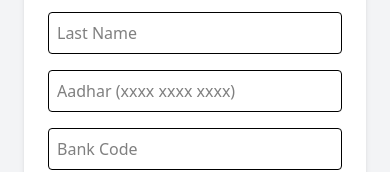
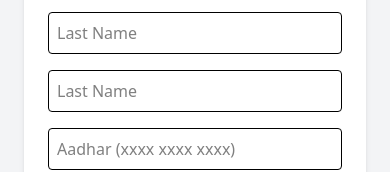
Before and after one commit to KuNaLcoder2003/dynamic_id_card, a React app in the folder frontend/: page / in a window 390 px wide. Shown: the part 214-386 px from the top of the page. Built offline with nearby package versions, Linux system fonts and the light colour scheme; no server answers; the HTML template or start-up script is replaced by a standard one.

Commit message:
adding mobile number input tag

```diff
--- a/frontend/src/components/SignupFrom.tsx
+++ b/frontend/src/components/SignupFrom.tsx
@@ -13,6 +13,7 @@
     const [bank_code, set_bank_code] = useState<string>("")
     const [branches, setBranches] = useState<any[]>([])
     const [selectedBranch, setSelectedBranch] = useState<string>("")
+    const [mobile, setMobile] = useState<string>("")
     const navigate = useNavigate();
 
     const handlePhotoChange = (e: any) => {
@@ -56,6 +57,7 @@
         formData.append("avatar", photo[0]);
         formData.append("bank_code", bank_code);
         formData.append("branch_code", selectedBranch)
+        formData.append("mobile_number", mobile)
         setLoading(true);
 
         try {
@@ -120,6 +122,14 @@
                 />
                 <input
                     type="text"
+                    placeholder="Last Name"
+                    value={mobile}
+                    onChange={(e) => setMobile(e.target.value)}
+                    className="border p-2 rounded"
+                    required
+                />
+                <input
+                    type="text"
                     placeholder="Aadhar (xxxx xxxx xxxx)"
                     value={aadhar}
                     onChange={(e) => {
```
